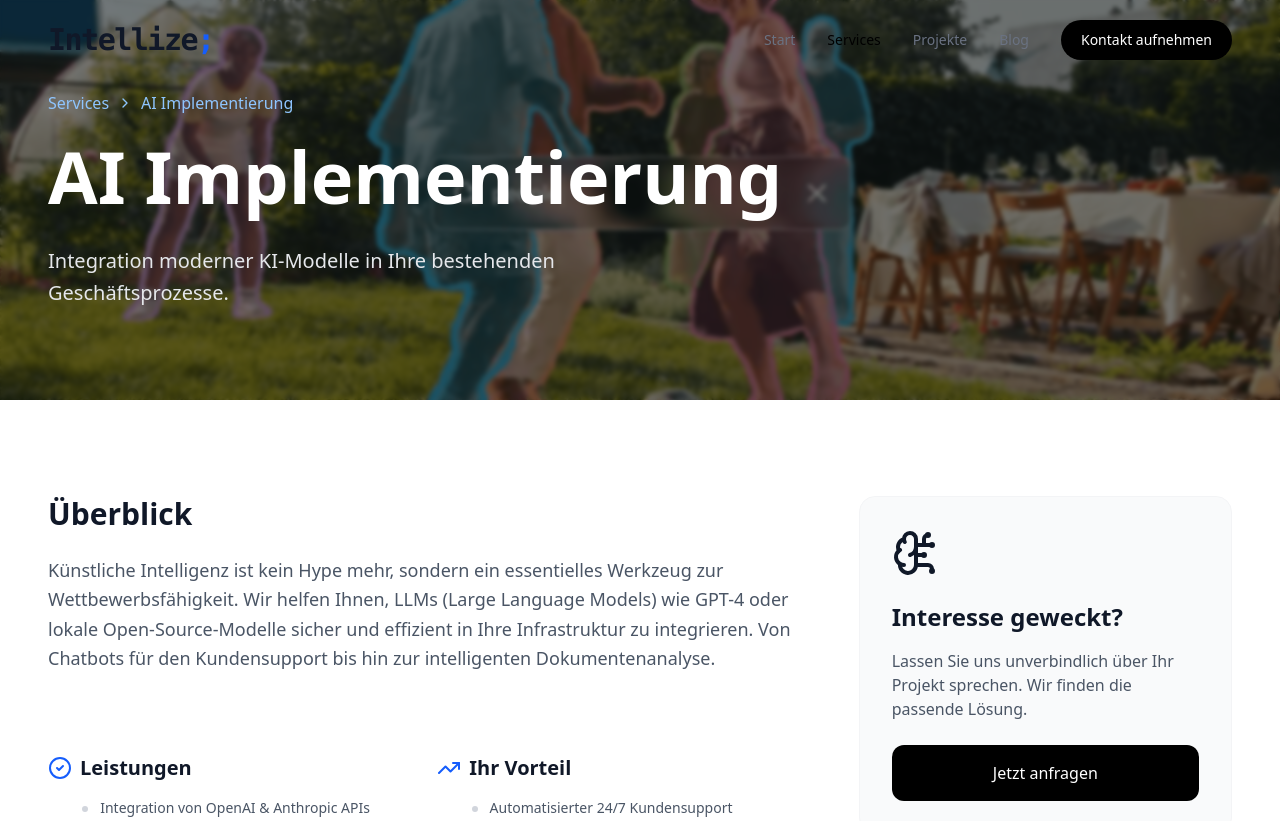
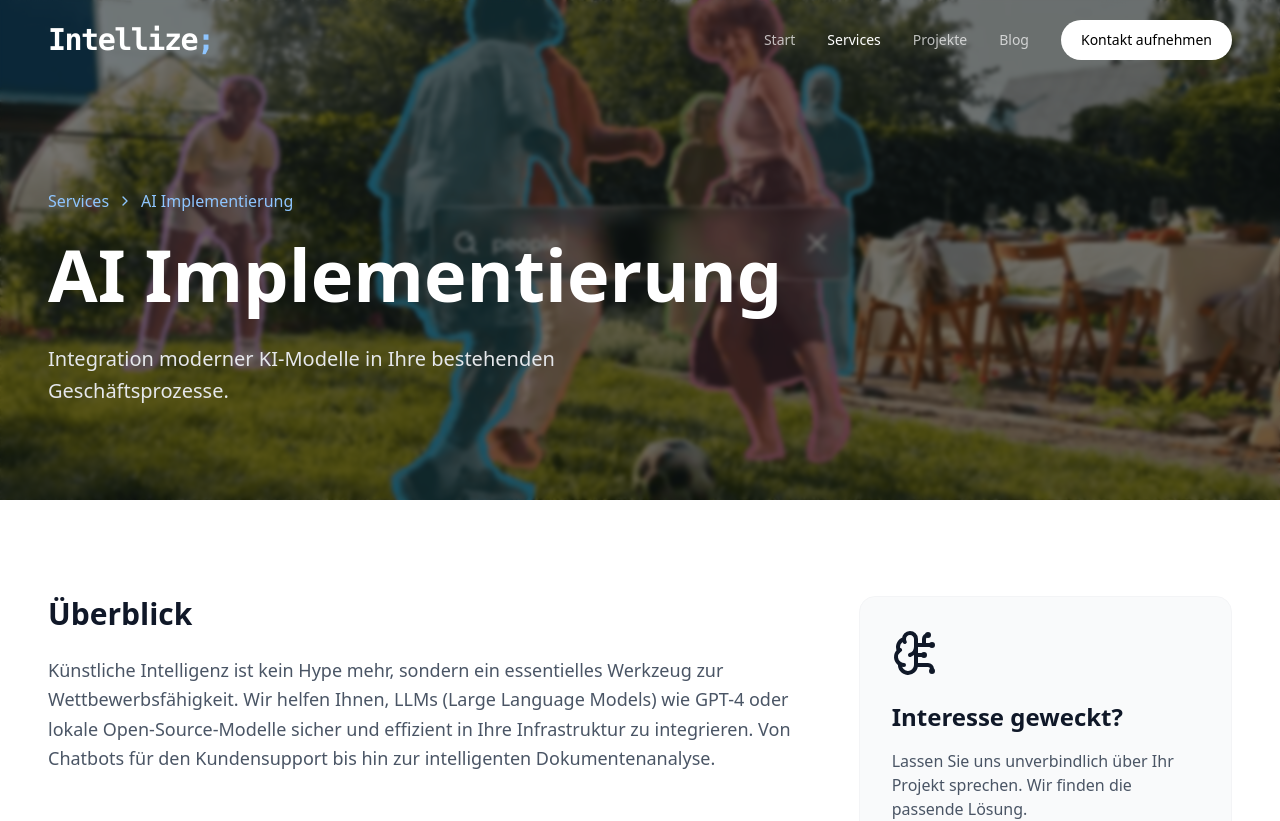
Before and after one commit to M-Enderle/Intellize, a React (Vite) app: page /services/ai-implementierung in a window 1280 px wide. Shown: the top 821 px of the page. Built offline with nearby package versions, Linux system fonts and the light colour scheme.

Commit message:
feat: enhance Navbar and page components for improved header styling and responsiveness

```diff
--- a/src/components/Navbar.tsx
+++ b/src/components/Navbar.tsx
@@ -20,29 +20,43 @@ const Navbar: React.FC = () => {
     setIsOpen(false);
   }, [location]);
 
+  const isDarkHeaderPage =
+    (location.pathname.startsWith('/blog/') && location.pathname !== '/blog') ||
+    (location.pathname.startsWith('/projects/') && location.pathname !== '/projects') ||
+    (location.pathname.startsWith('/services/') && location.pathname !== '/services');
+
+  const isTransparent = !scrolled && !isOpen;
+  const shouldUseWhiteText = isTransparent && isDarkHeaderPage;
+
   return (
     <nav
       className={`fixed w-full z-50 transition-all duration-400 ${
-        scrolled || isOpen ? 'bg-white/70 backdrop-blur-md shadow-sm' : 'bg-transparent'
+        !isTransparent ? 'bg-white/70 backdrop-blur-md shadow-sm' : 'bg-transparent'
       }`}
     >
       <div className="max-w-screen-2xl mx-auto px-6 lg:px-12">
         <div className="flex justify-between items-center h-20">
           <Link to="/" className="flex items-center group">
-            <span className="font-mono font-black text-3xl tracking-tighter text-gray-900 group-hover:text-blue-600 transition-colors">
-              Intellize<span className="text-blue-600">;</span>
+            <span className={`font-mono font-black text-3xl tracking-tighter transition-colors ${
+              shouldUseWhiteText ? 'text-white group-hover:text-blue-300' : 'text-gray-900 group-hover:text-blue-600'
+            }`}>
+              Intellize<span className={shouldUseWhiteText ? 'text-blue-300' : 'text-blue-600'}>;</span>
             </span>
           </Link>
 
           {/* Desktop Menu */}
           <div className="hidden md:flex space-x-8 items-center">
-            <NavLink to="/">Start</NavLink>
-            <NavLink to="/services">Services</NavLink>
-            <NavLink to="/projects">Projekte</NavLink>
-            <NavLink to="/blog">Blog</NavLink>
+            <NavLink to="/" whiteText={shouldUseWhiteText}>Start</NavLink>
+            <NavLink to="/services" whiteText={shouldUseWhiteText}>Services</NavLink>
+            <NavLink to="/projects" whiteText={shouldUseWhiteText}>Projekte</NavLink>
+            <NavLink to="/blog" whiteText={shouldUseWhiteText}>Blog</NavLink>
             <Link
               to="/contact"
-              className="bg-black text-white px-5 py-2.5 rounded-full font-medium hover:bg-gray-800 transition-all hover:scale-105 active:scale-95 text-sm"
+              className={`px-5 py-2.5 rounded-full font-medium transition-all hover:scale-105 active:scale-95 text-sm ${
+                shouldUseWhiteText
+                  ? 'bg-white text-black hover:bg-gray-100'
+                  : 'bg-black text-white hover:bg-gray-800'
+              }`}
             >
               Kontakt aufnehmen
             </Link>
@@ -52,7 +66,9 @@ const Navbar: React.FC = () => {
           <div className="md:hidden flex items-center">
             <button
               onClick={() => setIsOpen(!isOpen)}
-              className="text-gray-900 focus:outline-none p-2"
+              className={`focus:outline-none p-2 transition-colors ${
+                shouldUseWhiteText ? 'text-white' : 'text-gray-900'
+              }`}
               aria-label="Menu"
             >
               {isOpen ? <X size={28} /> : <Menu size={28} />}
@@ -89,16 +105,21 @@ const Navbar: React.FC = () => {
   );
 };
 
-const NavLink: React.FC<{ to: string; children: React.ReactNode }> = ({ to, children }) => {
+const NavLink: React.FC<{ to: string; children: React.ReactNode; whiteText?: boolean }> = ({ to, children, whiteText }) => {
   const location = useLocation();
   const isActive = location.pathname === to || (to !== '/' && location.pathname.startsWith(to));
+
+  let textColorClass = '';
+  if (whiteText) {
+    textColorClass = isActive ? 'text-white' : 'text-white/70 hover:text-white';
+  } else {
+    textColorClass = isActive ? 'text-black' : 'text-gray-500 hover:text-black';
+  }
 
   return (
     <Link
       to={to}
-      className={`text-sm font-medium transition-colors ${
-        isActive ? 'text-black' : 'text-gray-500 hover:text-black'
-      }`}
+      className={`text-sm font-medium transition-colors ${textColorClass}`}
     >
       {children}
     </Link>
--- a/src/pages/BlogPostPage.tsx
+++ b/src/pages/BlogPostPage.tsx
@@ -35,14 +35,14 @@ const BlogPostPage: React.FC = () => {
         ogDescription={post.title}
         ogImage={post.imageUrl}
       />
-      <div className="relative h-[50vh] min-h-[400px]">
+      <div className="relative h-[50vh] min-h-[500px]">
         <img
           src={post.imageUrl}
           alt={post.title}
           className="w-full h-full object-cover"
         />
         <div className="absolute inset-0 bg-black/60 backdrop-blur-[2px]"></div>
-        <div className="absolute inset-0 flex items-center">
+        <div className="absolute inset-0 flex items-center pt-24">
           <div className="max-w-screen-2xl mx-auto px-6 lg:px-12 w-full">
             <motion.div
               initial={{ opacity: 0, y: 30 }}
--- a/src/pages/ProjectDetailPage.tsx
+++ b/src/pages/ProjectDetailPage.tsx
@@ -34,14 +34,14 @@ const ProjectDetailPage: React.FC = () => {
         ogDescription={project.title}
         ogImage={project.imageUrl}
       />
-      <div className="relative h-[50vh] min-h-[400px]">
+      <div className="relative h-[50vh] min-h-[500px]">
         <img
           src={project.imageUrl}
           alt={project.title}
           className="w-full h-full object-cover"
         />
         <div className="absolute inset-0 bg-black/60 backdrop-blur-[2px]"></div>
-        <div className="absolute inset-0 flex items-center">
+        <div className="absolute inset-0 flex items-center pt-24">
           <div className="max-w-screen-2xl mx-auto px-6 lg:px-12 w-full">
             <motion.div
               initial={{ opacity: 0, y: 30 }}
--- a/src/pages/ServiceDetailPage.tsx
+++ b/src/pages/ServiceDetailPage.tsx
@@ -36,7 +36,7 @@ const ServiceDetailPage: React.FC = () => {
         ogDescription={service.fullDescription.substring(0, 160)}
       />
       {/* Header Image */}
-      <div className="relative h-[50vh] min-h-[400px]">
+      <div className="relative h-[50vh] min-h-[500px]">
         <img
           src={service.imageUrl}
           srcSet={service.imageSrcSet}
@@ -44,7 +44,7 @@ const ServiceDetailPage: React.FC = () => {
           className="w-full h-full object-cover"
         />
         <div className="absolute inset-0 bg-black/50 backdrop-blur-[2px]"></div>
-        <div className="absolute inset-0 flex items-center">
+        <div className="absolute inset-0 flex items-center pt-24">
           <div className="max-w-screen-2xl mx-auto px-6 lg:px-12 w-full">
             <motion.div
               initial={{ opacity: 0, y: 30 }}
```
